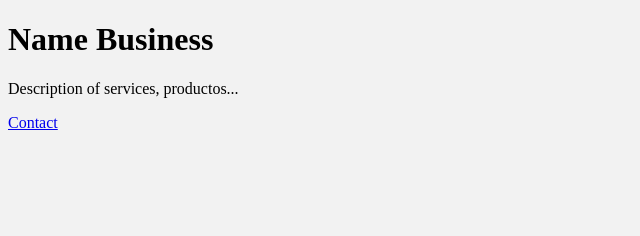
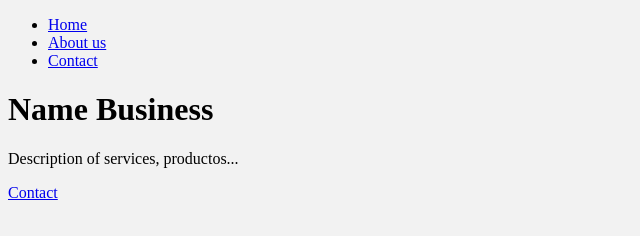
Before and after one commit to Jozdlm/Curso-Git, a plain HTML site: page index.html in a window 1280 px wide. Shown: the whole page, without its empty margins (0-640 px from the left). Drawn offline with Linux system fonts and the light colour scheme.

Commit message:
Menu de navegacion

```diff
--- a/index.html
+++ b/index.html
@@ -8,6 +8,20 @@
     <link rel="stylesheet" href="assets/css/style.css">
 </head>
 <body>
+    <nav>
+        <ul>
+            <li>
+                <a href="/">Home</a>
+            </li>
+            <li>
+                <a href="#">About us</a>
+            </li>
+            <li>
+                <a href="#">Contact</a>
+            </li>
+        </ul>
+    </nav>
+
     <h1>Name Business</h1>
     <p>Description of services, productos...</p>
     <a href="#">Contact</a>
```
